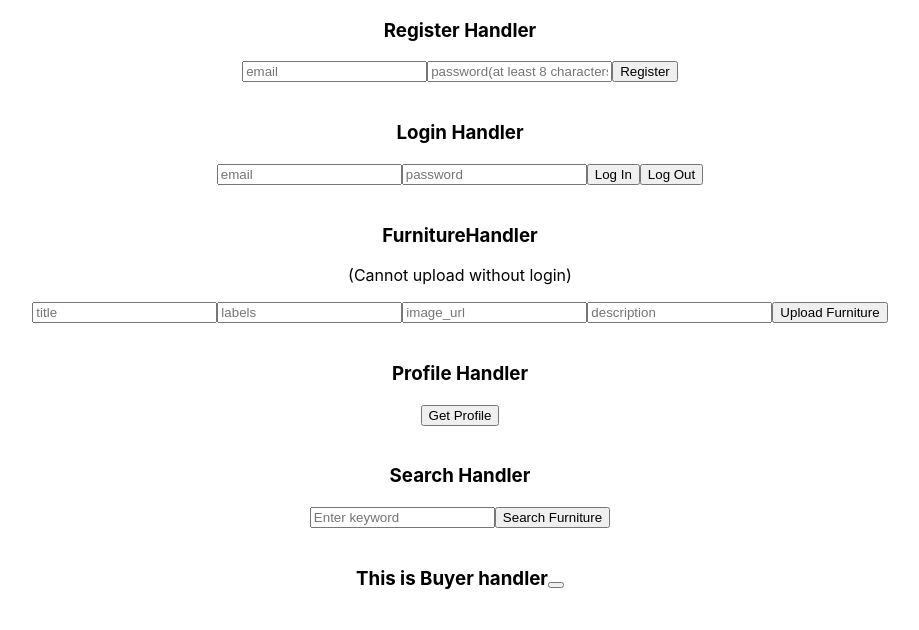
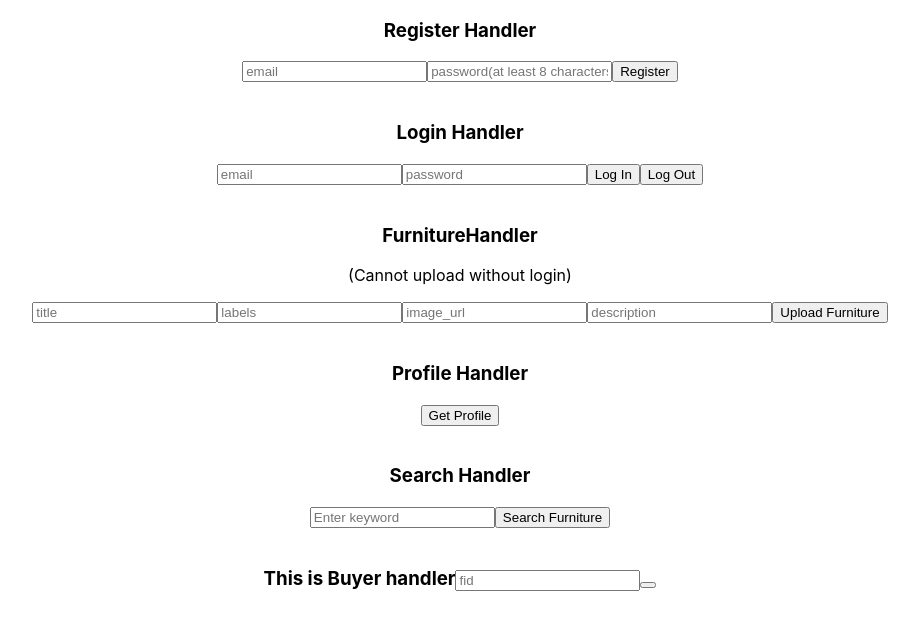
Before and after one commit to xiaomi388/comsw-4156-project, a React (Create React App) app in the folder client/: page / in a window 1280 px wide. Shown: the top 630 px of the page, without its empty margins (180-1099 px from the left). Built offline with nearby package versions, Linux system fonts and the light colour scheme.

Commit message:
feat: add buyer handler

```diff
--- a/client/src/buyerHandler.js
+++ b/client/src/buyerHandler.js
@@ -9,7 +9,9 @@ class BuyerHandler extends Component {
     }
 
     buy = () => {
-
+        const { fid } = this.state;
+        const buyFurnitureUrl = `${Constants.BASE_URL}/furnitures/${fid}/buy`;
+        // fetch()
     }
 
     render() {
@@ -17,6 +19,7 @@ class BuyerHandler extends Component {
             <div>
                 <h3>
                     This is Buyer handler
+                    <input placeholder="fid" onChange={(e) => this.setState({ fid: e.target.value })} ></input>
                     <button onClick={this.buy}></button>
                 </h3>
             </div>
```
